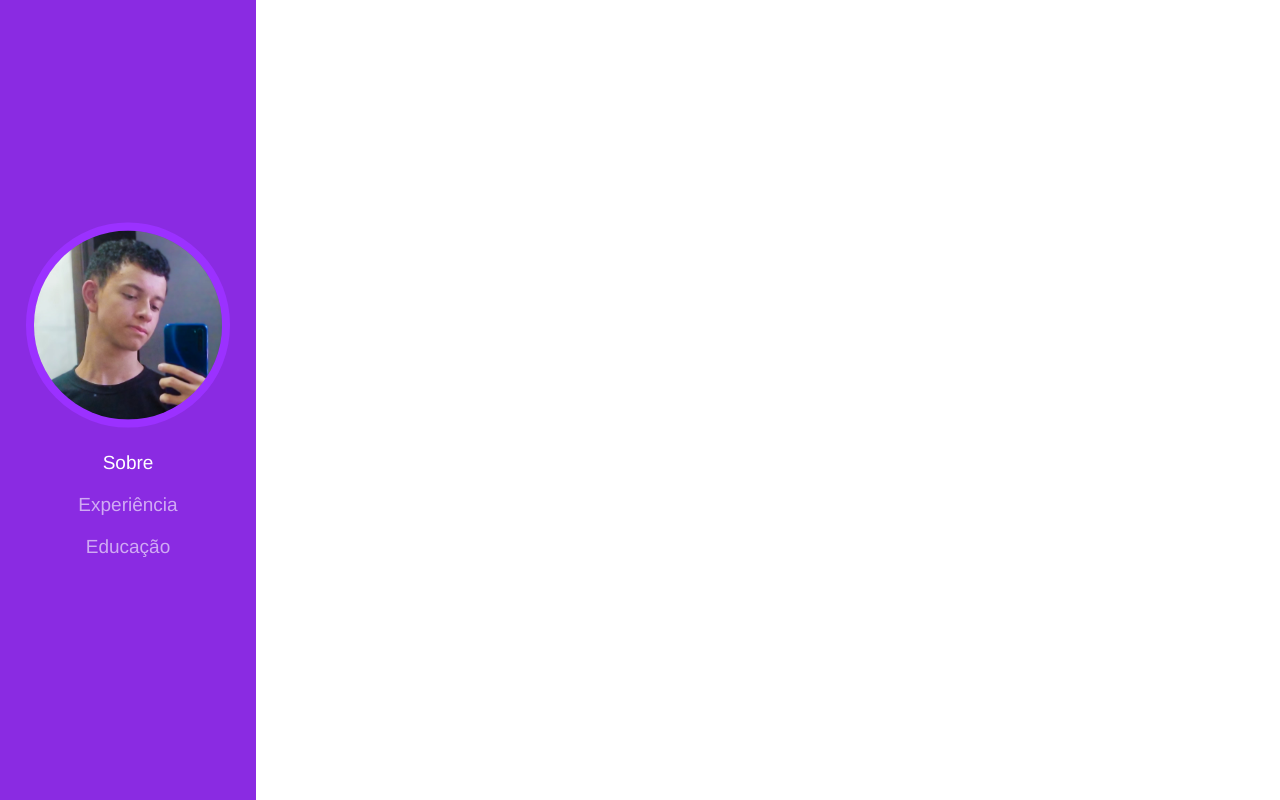
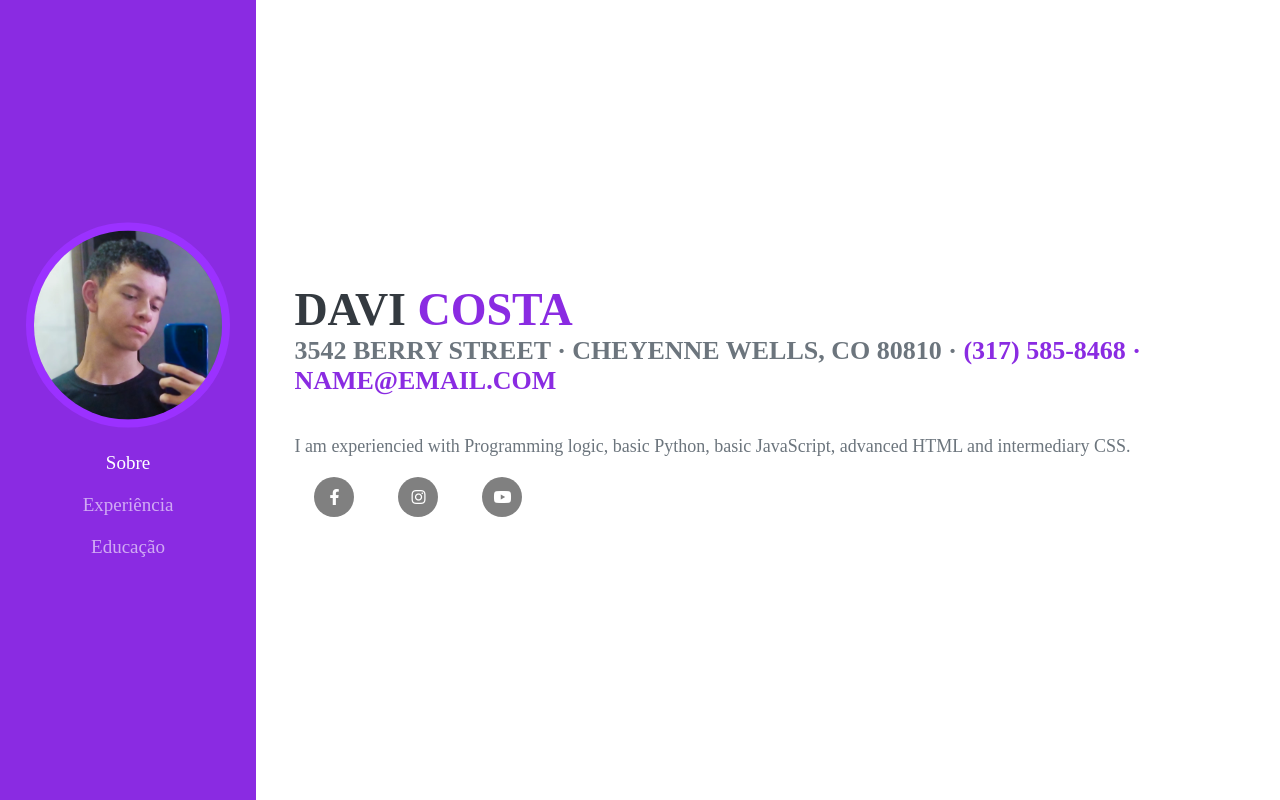
Before and after one commit to DevDaviSVC/webmaster-danki-code-projects, a plain HTML site: page Projeto Portfolio Design Responsivo/index.html in a window 1280 px wide. Drawn offline with Linux system fonts and the light colour scheme; a web font is replaced by a local one.

Commit message:
Finalizando projeto Portfolio.

```diff
--- a/Projeto Portfolio Design Responsivo/css/style.css
+++ b/Projeto Portfolio Design Responsivo/css/style.css
@@ -2,7 +2,7 @@
     margin: 0px;
     padding: 0px;
     box-sizing: border-box;
-    font-family: Helvetica, Arial, sans-serif;
+    font-family: "Saira Extra Condensed";
 }
 
 html, body {
@@ -10,6 +10,18 @@ html, body {
 }
 
 
+
+/*  */
+/* Estilizando parent */
+/*  */
+
+.parent {
+    display: flex;
+}
+
+/*  */
+/* Estilizando Sidebar */
+/*  */
 
 .sidebar {
     width: 20%;
@@ -31,6 +43,10 @@ html, body {
     border-radius: 50%;
     border: 8px solid rgb(155, 49, 255);
 }
+
+/*  */
+/* Estilizando menu da Sidebar */
+/*  */
 
 .menu {
     margin: 20px 0;
@@ -55,3 +71,66 @@ html, body {
     transition-duration: 200ms;
     transition-property: opacity;
 }
+
+/*  */
+/* Estilizando content */
+/*  */
+
+.content {
+    position: absolute;
+    left: 20%;
+    width: 80%;
+    height: 100%;
+    padding: 0 3%;
+    overflow-y: auto;
+}
+
+/*  */
+/* Estilizando section */
+/*  */
+
+section.descricao {
+    position: relative;
+    top: 50%;
+    transform: translateY(-50%)
+}
+
+section.descricao h2 {
+    font-size: 46px;
+    color: #343a40;
+}
+
+section.descricao h2 > span, section.descricao h3 > span {
+    color: blueviolet;
+}
+
+section.descricao h3 {
+    color: #6c757d;
+    font-size: 26px;
+}
+
+section.descricao p {
+    color: #6c757d;
+    font-size: 18px;
+    margin-top: 40px;
+}
+
+.icons-social {
+    margin-top: 20px;
+}
+
+.icons-social a {
+    text-decoration: none;
+    color: white;
+    background-color: gray;
+    width: 40px;
+    height: 40px;
+    border-radius: 50%;
+    display: inline-block;
+    margin: 0 20px;
+    text-align: center;
+}
+
+.icons-social i {
+    line-height: 40px;
+}
--- a/Projeto Portfolio Design Responsivo/index.html
+++ b/Projeto Portfolio Design Responsivo/index.html
@@ -5,12 +5,16 @@
 
         <meta charset="UTF-8">
         <meta name="viewport" content="width=device-width, initial-scale=1.0">
-        <link href="css/style.css" rel="stylesheet" />
+        <link href="https://fonts.googleapis.com/css2?family=Saira+Extra+Condensed:wght@400;500;700&display=swap" rel="stylesheet">
+        <link href="css/style.css" rel="stylesheet">
+        <link href="https://cdnjs.cloudflare.com/ajax/libs/font-awesome/5.13.1/css/all.min.css" rel="stylesheet">
         <title>Portfolio</title>
 
     </head>
 
     <body>
+
+        <div class="parent">
 
         <div class="sidebar">
             <div class="sidebar-pos">
@@ -26,6 +30,26 @@
             </div><!-- sidebar-pos -->
         </div><!-- sidebar -->
 
+        <div class="content">
+
+            <section class="descricao">
+                <h2>DAVI <span>COSTA</span></h2>
+                <h3>3542 BERRY STREET · CHEYENNE WELLS, CO 80810 · <span>(317) 585-8468 · NAME@EMAIL.COM</span></h3>
+                <p>I am experiencied with Programming logic, basic Python, basic JavaScript, advanced HTML and intermediary CSS.</p>
+
+                <div class="icons-social">
+                    <a href="#"><i class="fab fa-facebook-f"></i></a>
+                    <a href="#"><i class="fab fa-instagram"></i></a>
+                    <a href="#"><i class="fab fa-youtube"></i></a>
+                  </div><!--icons-social-->
+
+            </section><!-- descricao -->
+
+
+        </div><!-- content -->
+
+        </div><!-- parent -->
+
     </body>
 
 </html>
```
